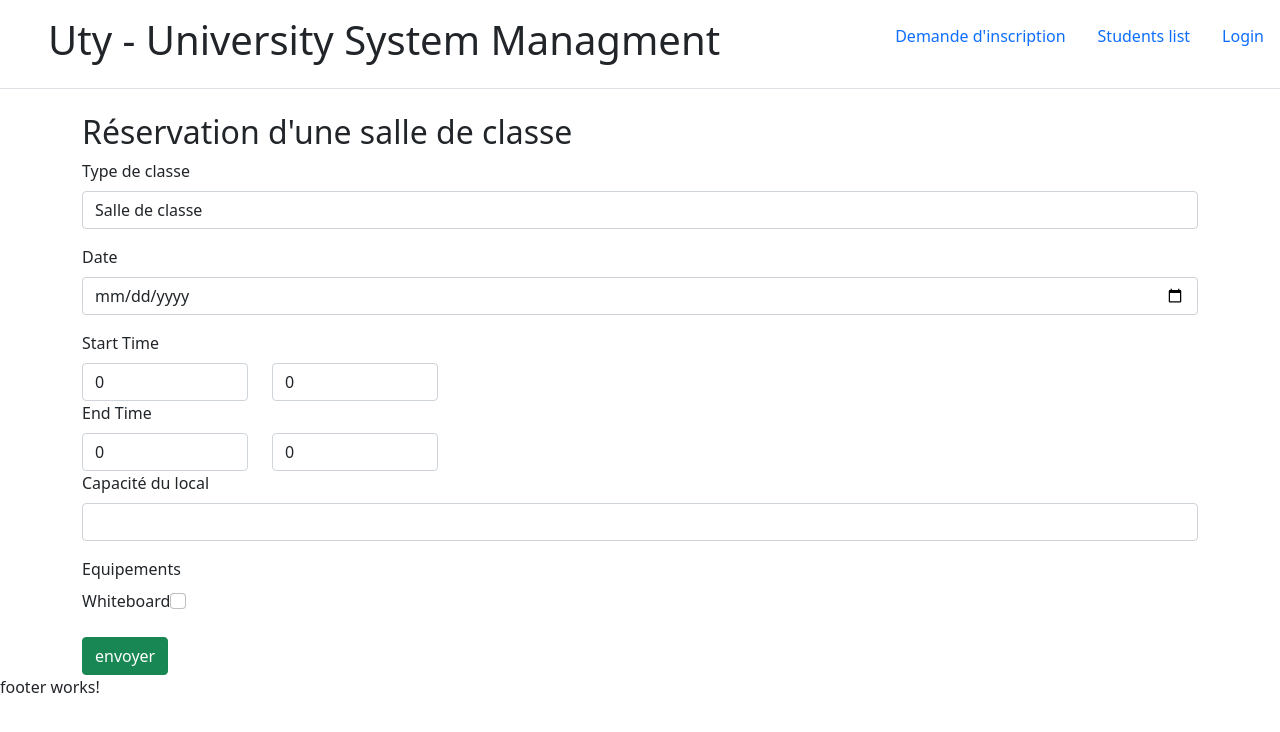
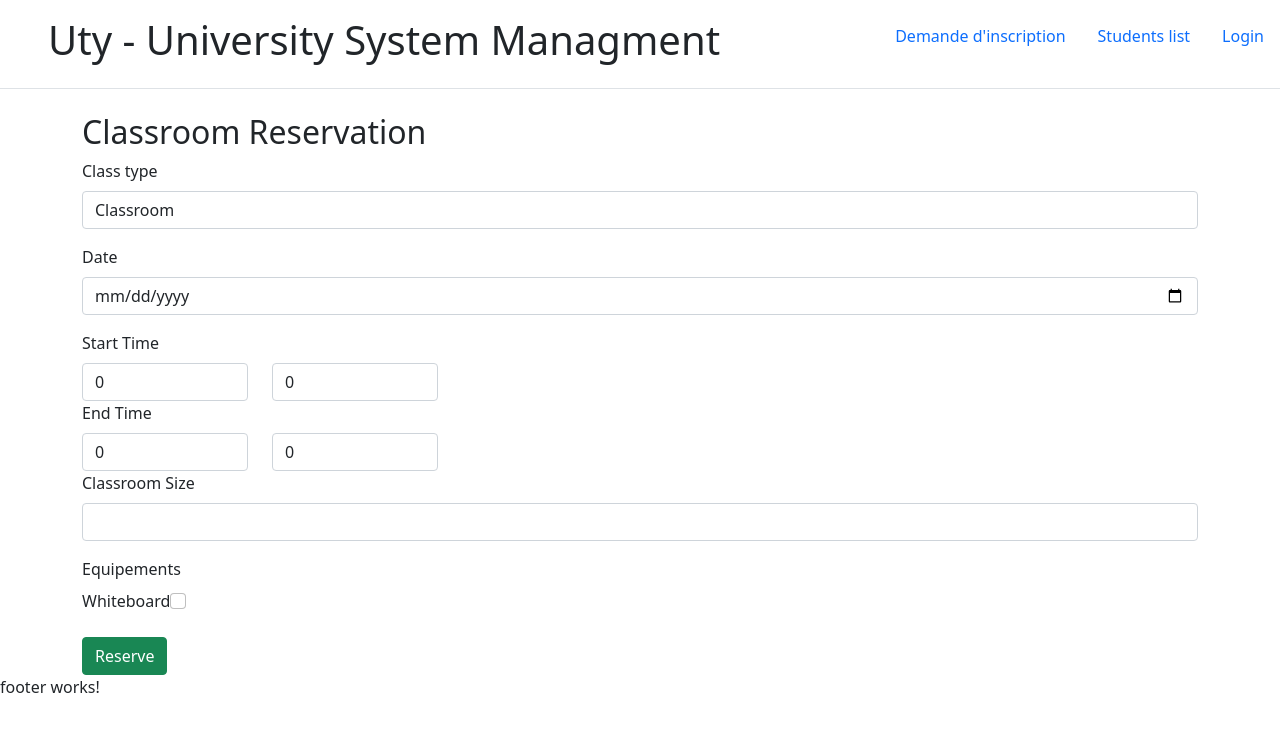
Before and after one commit to Gedev/UtyFront, an Angular app: page /classroom-reservation in a window 1280 px wide. Shown: the top 732 px of the page. Built offline with nearby package versions, Linux system fonts and the light colour scheme.

Commit message:
EN translations

```diff
--- a/src/app/components/classroom-reservation/classroom-reservation.component.html
+++ b/src/app/components/classroom-reservation/classroom-reservation.component.html
@@ -1,11 +1,11 @@
-<h2>Réservation d'une salle de classe</h2>
+<h2>Classroom Reservation</h2>
 
 <form>
 
   <div class="mb-3">
-    <label for="" class="form-label">Type de classe</label>
+    <label for="" class="form-label">Class type</label>
     <select id="" class="form-control" >
-      <option value="SUITE">Salle de classe</option>
+      <option value="SUITE">Classroom</option>
       <option value="PENTHOUSE">Amphithéâtre</option>
       <option value="BASIC">Salle de conférence</option>
     </select>
@@ -46,7 +46,7 @@
 
 
   <div class="mb-3">
-    <label for="" class="form-label">Capacité du local</label>
+    <label for="" class="form-label">Classroom Size</label>
     <input type="number" class="form-control">
   </div>
 
@@ -56,6 +56,6 @@
     <input type="checkbox" class="form-check-input">
   </div>
 
-  <button type="submit" class="btn btn-success">envoyer</button>
+  <button type="submit" class="btn btn-success">Reserve</button>
 
 </form>
```
